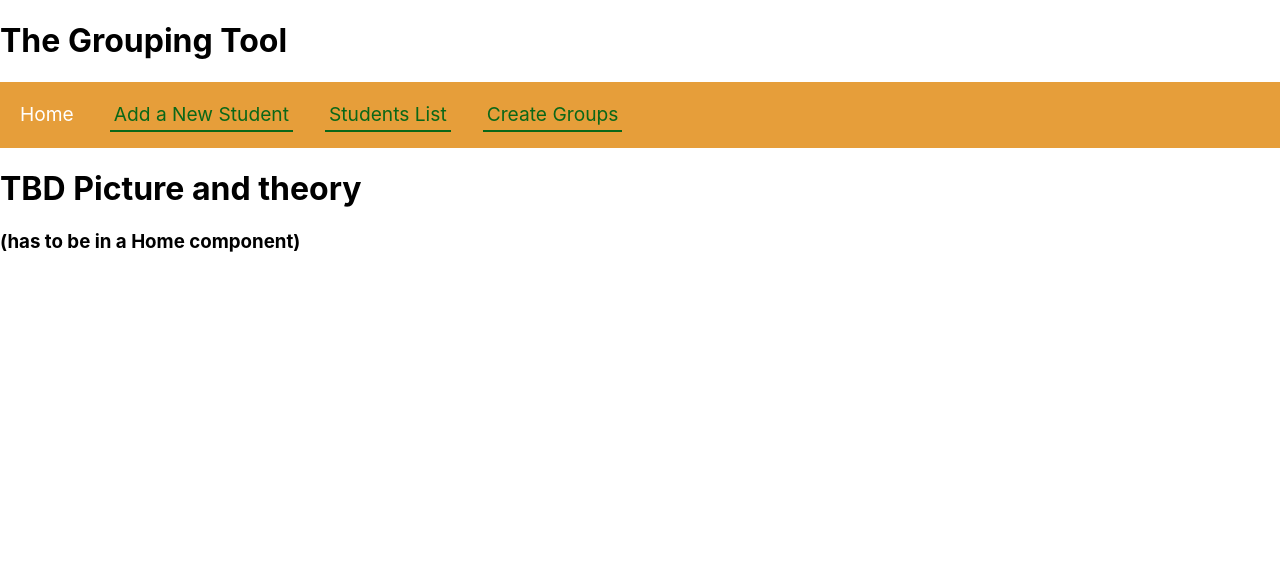
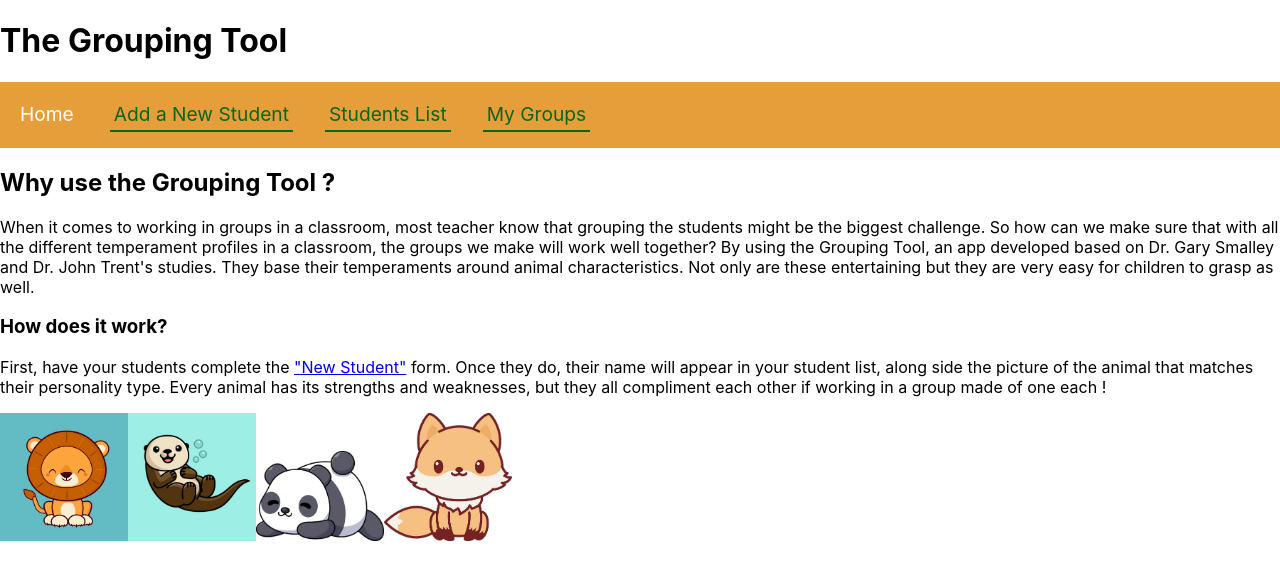
Before and after one commit to LucieKB/my-app, a React (Create React App) app: page / in a window 1280 px wide. Shown: the top 580 px of the page. Built offline with nearby package versions, Linux system fonts and the light colour scheme; data requests are answered from the project's data file.

Commit message:
Working on the grouping system

```diff
--- a/src/components/App.js
+++ b/src/components/App.js
@@ -2,6 +2,7 @@ import React, {useState} from "react";
 import Header from "./Header"
 import NavBar from "./NavBar"
 import StudentPage from "./StudentPage";
+import StudentGroups from "./StudentGroups";
 
 function App() {
   const [group, setGroup] = useState([])
@@ -11,6 +12,8 @@ function App() {
       <Header />
       <NavBar />
       <StudentPage group={group} setGroup={setGroup}/>
+      {/* <h1> Groups </h1> */}
+      {/* <StudentGroups/> */}
     </div>
   );
 }
--- a/src/components/Header.js
+++ b/src/components/Header.js
@@ -1,4 +1,5 @@
-import React from "react"
+import React from "react";
+
 
 function Header(){
     return(
--- a/src/components/Home.js
+++ b/src/components/Home.js
@@ -0,0 +1,55 @@
+import React from "react";
+import Fox from "../utils/Fox.jpeg";
+import Lion from "../utils/Lion.png";
+import Panda from "../utils/Panda.jpeg";
+import Otter from "../utils/Otter.png"
+import {animals} from "../utils/animals.js"
+
+function Home(){
+
+function imageClick(animals){
+return(
+    <div>
+    <h2>{animals.name}</h2>
+    <p>{animals.description}</p>
+    <h5>Strengths: {animals.strengths}</h5>
+    <h5>Weaknesses: {animals.weaknesses}</h5>
+    </div>
+)
+}
+
+    return(
+    <section>
+        <article>
+            <h2> Why use the Grouping Tool ?</h2>
+        <p>
+            When it comes to working in groups in a classroom, most teacher know that grouping the students might be the biggest challenge.
+            So how can we make sure that with all the different temperament profiles in a classroom, the groups we make will work well together?
+
+            By using the Grouping Tool, an app developed based on Dr. Gary Smalley and Dr. John Trent's studies.
+            They base their temperaments around animal characteristics.
+            Not only are these entertaining but they are very easy for children to grasp as well.
+        </p>
+        </article>
+
+        <aside>
+            <h3> How does it work? </h3>
+            <p> First, have your students complete the <a href = "http://localhost:3000/newForm">"New Student"</a> form.
+            Once they do, their name will appear in your student list, along side the picture of the animal that matches their personality type.
+            Every animal has its strengths and weaknesses, but they all compliment each other if working in a group made of one each !
+            </p>
+            <img className="images-Home"
+            src = {Lion} />
+            <img className="images-Home"
+            src = {Otter}/>
+            <img className="images-Home"
+            src = {Panda}/>
+            <img className="images-Home"
+            src = {Fox}/>
+
+        </aside>
+    </section>
+    )
+}
+
+export default Home;
--- a/src/components/NavBar.js
+++ b/src/components/NavBar.js
@@ -16,8 +16,8 @@ function NavBar(){
           <NavLink  to="/studentList">
             Students List
           </NavLink>
-          <NavLink to="/groups">
-            Create Groups
+          <NavLink to="/studentGroups">
+            My Groups
           </NavLink>
         </nav>
       );
--- a/src/components/NewStudentForm.js
+++ b/src/components/NewStudentForm.js
@@ -56,6 +56,8 @@ setTrigger((trigger) => trigger+1)
 
   return (
     <section>
+      <br></br>
+      <h4> Write your first and last name in the boxes below:</h4>
     <form onSubmit={handleSubmit}>
       <input
         type="text"
@@ -77,7 +79,8 @@ setTrigger((trigger) => trigger+1)
         <br />
       <Checkbox arrayLetters={arrayLetters} setArrayLetters={setArrayLetters} trigger={trigger}/>
       </div>
-      <br />
+
+      <h4>Finally, click on the button below to find out which animal you are !</h4>
       <button type="submit">Submit my info</button>
 
 
--- a/src/components/StudentCard.js
+++ b/src/components/StudentCard.js
@@ -28,12 +28,13 @@ function StudentCard({student, formData}){
    return (
 
    <div>
-            <li className="names">
-                  {student.firstName} {student.lastName}
-                  <h3> Your Personality type :</h3>
-                            <img className="animal-image"
-                            src={animalToDisplay.image} alt={animalToDisplay.name}/>
-            </li>
+
+{/* //             <li className="names">
+//                   {student.firstName} {student.lastName}
+//                   <h3> Your Personality type :</h3>
+//                             <img className="animal-image"
+//                             src={animalToDisplay.image} alt={animalToDisplay.name}/>
+//             </li> */}
         </div>
             )
 }
--- a/src/components/StudentGroups.js
+++ b/src/components/StudentGroups.js
@@ -1,14 +1,18 @@
 import React from "react";
 
-function StudentGroups(props){
+function StudentGroups(oneGroup){
 
 
 
 
 return(
-    <div>
 
-    </div>
+        <div>
+    <h1>Here are your groups for today's project !</h1>
+    {oneGroup}
+   </div>
+
+
 )
 
 }
--- /dev/null
+++ b/src/components/StudentList.css
@@ -0,0 +1,10 @@
+.studentList{
+    display:flex;
+    flex-direction: row;
+}
+
+.studentTable{
+    display: flex;
+    flex-direction: column;
+    width: 25%;
+}
--- a/src/components/StudentList.js
+++ b/src/components/StudentList.js
@@ -1,13 +1,18 @@
 import React, {useState, useEffect} from "react";
 import StudentCard from "./StudentCard"
 import StudentGroups from "./StudentGroups";
+import "./StudentList.css"
 
 
 function StudentList({students, formData}){
-  const [group, setGroup] = useState([])
+  const [lions, setLions] = useState([])
+  const [otters, setOtters] = useState([])
+  const [pandas, setPandas] = useState([])
+  const [foxes, setFoxes] = useState([])
+  const [listOfGroups, setListOfGroups] = useState([])
 
   useEffect(()=>{
-  const lions = students.filter(isLion);
+  setLions(students.filter(isLion))
   function isLion(student) {
     if (student.personalityType === "L"){
       return student
@@ -18,7 +23,7 @@ function StudentList({students, formData}){
   console.log(randomIndexL)
 
 
-  const otters = students.filter(isOtter);
+  setOtters(students.filter(isOtter))
   function isOtter(student) {
     if (student.personalityType === "O"){
       return student
@@ -29,7 +34,7 @@ function StudentList({students, formData}){
   console.log(randomIndexO)
 
 
-  const pandas = students.filter(isPanda);
+  setPandas (students.filter(isPanda));
   function isPanda(student) {
     if (student.personalityType === "P"){
       return student
@@ -40,44 +45,87 @@ function StudentList({students, formData}){
   console.log(randomIndexP)
 
 
-  const fox = students.filter(isFox);
+  setFoxes (students.filter(isFox));
   function isFox(student) {
     if (student.personalityType === "F"){
       return student
     }
   }
-  console.log(fox)
-  let randomIndexF= fox[Math.floor(Math.random()*fox.length)];
+  console.log(foxes)
+  let randomIndexF= foxes[Math.floor(Math.random()*foxes.length)];
   console.log(randomIndexF)
 
-  setGroup([randomIndexL, randomIndexP, randomIndexF, randomIndexO])
+  // setGroup([randomIndexL, randomIndexP, randomIndexF, randomIndexO])
 
 }, [ ,formData])
 
-function handleClickGroups(){
-  const studentGroup = group.map((student, index)=>{
-    return <StudentGroups key={index} {...student} />;
-  });
+// function handleClickGroups(){
+//   console.log("clicked")
 
-  return (
-    <div>
-    <h1>Here are your groups for today's project !</h1>
-    {studentGroup}
-   </div>
-  )
-}
+//   return (
+//     group.map((oneGroup)=>{
+//       return(
+//           <StudentGroups oneGroup={oneGroup} />)}
+
+// ))}
+// console.log(group)
+
+
+// return (
+//   group.map((thatGroup, index)=>{
+//     return (
+//     <StudentGroups key={index} name={thatGroup.firstName} lastName={thatGroup.lastName}/>)
+//   })
 
 return(
     <div className="studentList">
-       <h2> List of Students :</h2>
-        {students.map((student)=>{
+      <div id="lions" className="studentTable">
+        <h1>Lions</h1>
+        <ul>
+        {lions.length>0 && (
+          lions.map((lion)=>{
           return(
-            <StudentCard key={student.id} student={student} formData={formData}/>
-        );
-        }
-        )}
-
-       <button onClick={handleClickGroups} > Create my Groups !</button>
+            <li key={lion.id}>
+              {lion.firstName}
+            </li>
+          )}))}
+        </ul>
+      </div>
+      <div id="otters" className="studentTable">
+      <h1>Otters</h1>
+        <ul>
+        {otters.length>0 && (
+          otters.map((otter)=>{
+          return(
+            <li key={otter.id}>
+              {otter.firstName}
+            </li>
+          )}))}
+        </ul>
+      </div>
+      <div id="pandas" className="studentTable">
+      <h1>Pandas</h1>
+        <ul>
+        {pandas.length>0 && (
+          pandas.map((panda)=>{
+          return(
+            <li key={panda.id}>
+              {panda.firstName}
+            </li>
+          )}))}
+        </ul>
+      </div>
+      <div id="fox" className="studentTable">
+      <h1>Foxes</h1>
+        <ul>
+        {foxes.length>0 && (
+          foxes.map((fox)=>{
+          return(
+            <li key={fox.id}>
+              {fox.firstName}
+            </li>
+          )}))}
+        </ul></div>
     </div>
 );
 }
@@ -85,3 +133,13 @@ return(
 export default StudentList;
 
 // fName={student.firstName} lName={student.lastName}
+
+{/* <h2> List of Students :</h2>
+{students.map((student)=>{
+  return(
+    <StudentCard key={student.id} student={student} formData={formData}/>
+);
+}
+)}
+
+<button onClick={handleClickGroups} > Create my Groups !</button>   */}
--- a/src/components/StudentPage.js
+++ b/src/components/StudentPage.js
@@ -4,6 +4,7 @@ import NewStudentForm from "./NewStudentForm";
 import StudentList from "./StudentList"
 import StudentGroups from "./StudentGroups"
 import Checkbox from "./Checkbox"
+import Home from "./Home"
 
 function StudentPage({group, setGroup}){
     const [students, setStudents]=useState([])
@@ -26,14 +27,14 @@ return (
       <Route path = "/studentList">
         <StudentList students={students} setStudents={setStudents} formData={formData} setFormData={setFormData} group={group} setGroup={setGroup}/>
       </Route>
-      <Route path = "/studentgroups">
+      <Route path = "/studentGroups">
         <StudentGroups students={students} setStudents={setStudents}/>
       </Route>
       <Route path = "/questions">
         <Checkbox />
       </Route>
       <Route exact path = "/">
-        <h1> TBD Picture and theory</h1>  <h3>(has to be in a Home component)</h3>
+        <Home />
       </Route>
     </Switch>
     </main>
--- a/src/index.css
+++ b/src/index.css
@@ -42,3 +42,7 @@ nav a.active {
   color: white;
   border-bottom: white;
 }
+
+.images-Home {
+  width:10%
+}
```
Also changed, not shown: src/App.css (line endings or trailing spaces).
